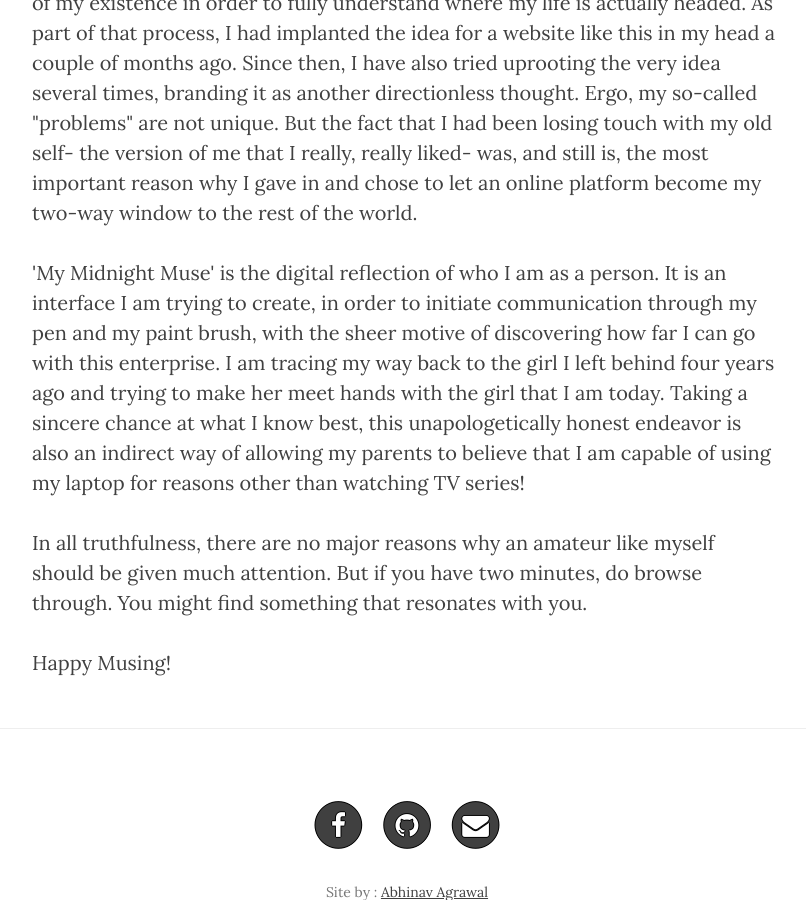
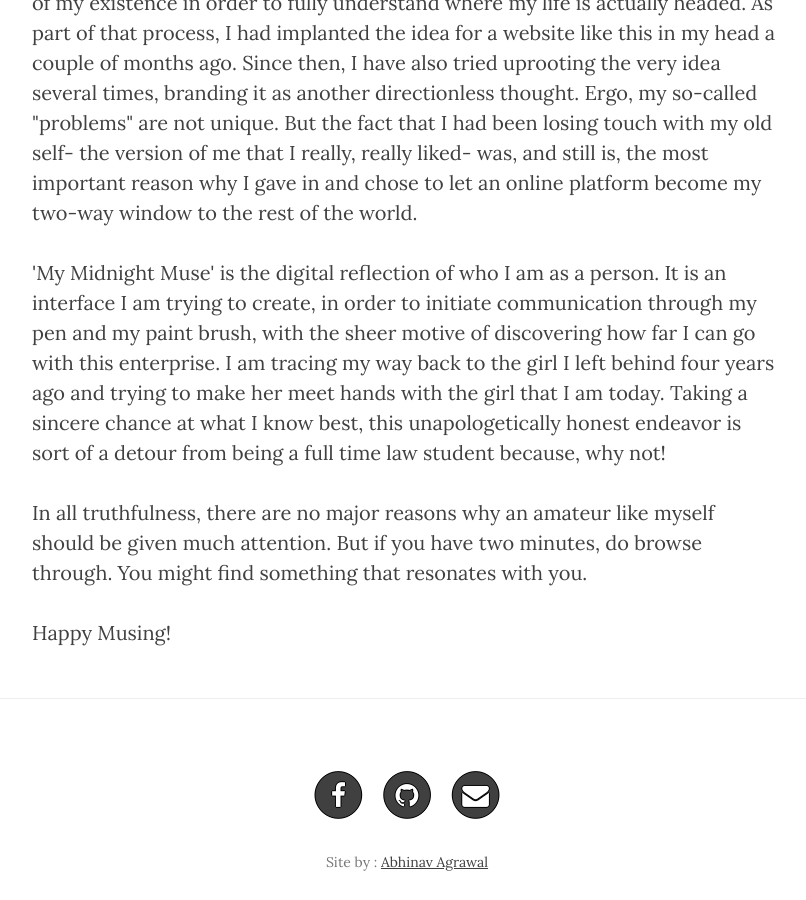
Before and after one commit to stuti1995/dory-blog, a Jekyll site: the page built from about.html, in a window 1280 px wide and 900 px high, scrolled down 544 px. Shown: the whole window, without its empty margins (233-1039 px from the left). Built offline with Jekyll 4.4.1, drawn with Linux system fonts in a browser that asks for light colours; nearby versions of some CDN libraries; some web fonts are replaced; comment, search, counter and statistics services are not loaded.

Commit message:
Create about.html

```diff
--- a/about.html
+++ b/about.html
@@ -6,7 +6,7 @@ header-img: "about.jpg"
 
 <p>My name is Stuti. I am a twenty-something female trying to piece together parts of my existence in order to fully understand where my life is actually headed. As part of that process, I had implanted the idea for a website like this in my head a couple of months ago. Since then, I have also tried uprooting the very idea several times, branding it as another directionless thought. Ergo, my so-called "problems" are not unique. But the fact that I had been losing touch with my old self- the version of me that I really, really liked- was, and still is, the most important reason why I gave in and chose to let an online platform become my two-way window to the rest of the world. </p>
 
-<p>'My Midnight Muse' is the digital reflection of who I am as a person. It is an interface I am trying to create, in order to initiate communication through my pen and my paint brush, with the sheer motive of discovering how far I can go with this enterprise. I am tracing my way back to the girl I left behind four years ago and trying to make her meet hands with the girl that I am today. Taking a sincere chance at what I know best, this unapologetically honest endeavor is also an indirect way of allowing my parents to believe that I am capable of using my laptop for reasons other than watching TV series! </p>
+<p>'My Midnight Muse' is the digital reflection of who I am as a person. It is an interface I am trying to create, in order to initiate communication through my pen and my paint brush, with the sheer motive of discovering how far I can go with this enterprise. I am tracing my way back to the girl I left behind four years ago and trying to make her meet hands with the girl that I am today. Taking a sincere chance at what I know best, this unapologetically honest endeavor is sort of a detour from being a full time law student because, why not! </p>
 
 <p>In all truthfulness, there are no major reasons why an amateur like myself should be given much attention. But if you have two minutes, do browse through. You might find something that resonates with you.</p>
 
```
